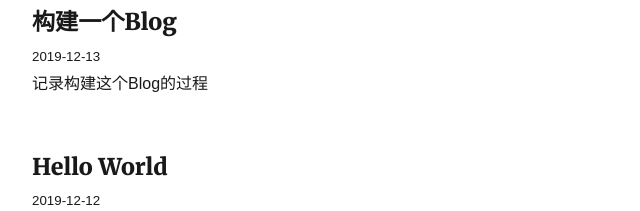
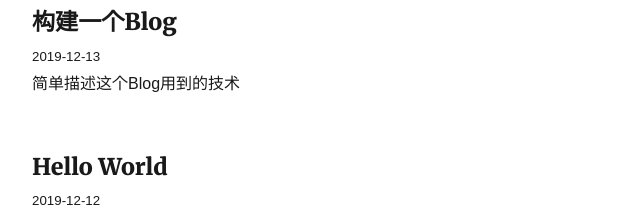
Before and after one commit to programmer-yang/blog, a Gatsby site: page / in a window 1280 px wide. Shown: the part 443-654 px from the top of the page, 293-933 px from the left. Built offline with nearby package versions, Linux system fonts and the light colour scheme; Gatsby itself is replaced by a stand-in of ours; some packages are replaced by stand-ins of ours.

```diff
--- a/src/pages/blog/dep-blog/index.md
+++ b/src/pages/blog/dep-blog/index.md
@@ -1,7 +1,7 @@
 ---
 title: 构建一个Blog
 date: "2019-12-13"
-description: "记录构建这个Blog的过程"
+description: "简单描述这个Blog用到的技术"
 ---
 
 这个 Blog 我选了一个我很不熟悉的技术栈，假装这就是跳出舒适圈吧。
```
